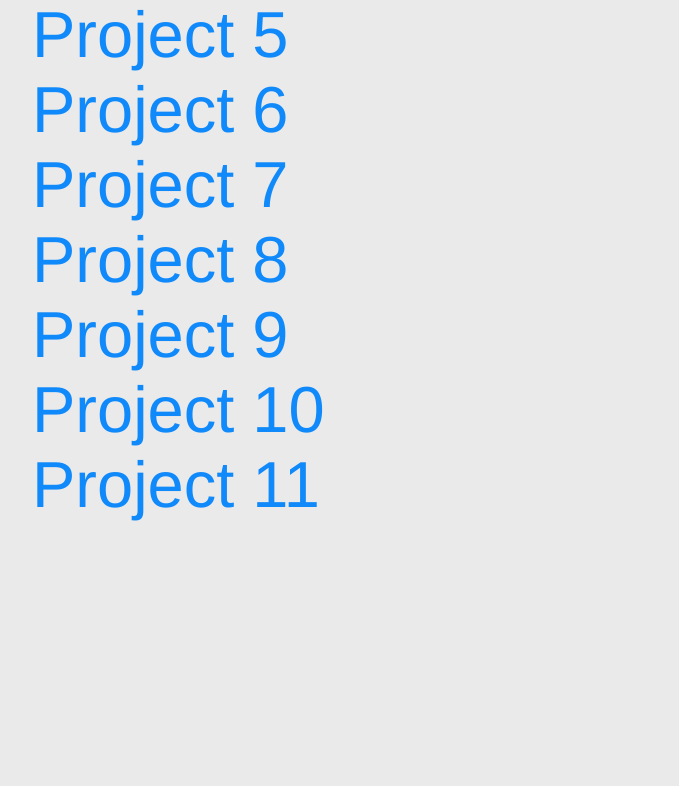
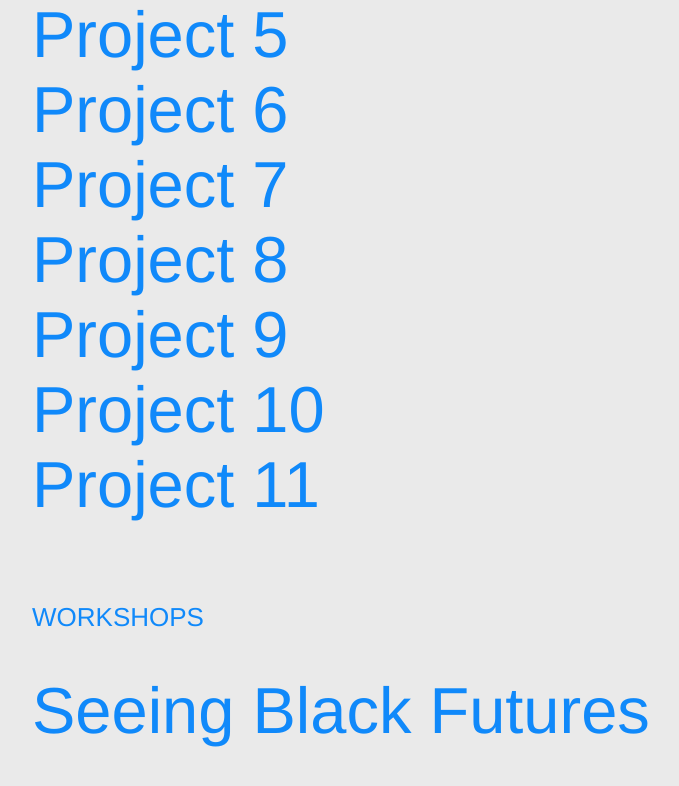
Before and after one commit to annabellepress/interaction2021, a plain HTML site: page index.html in a window 1280 px wide. Shown: the part 1572-2358 px from the top of the page, without its empty margins (36-715 px from the left). Before the commit the page ends 2174 px from the top, so only its background shows below. Drawn offline with Linux system fonts and the light colour scheme.

Commit message:
Update index.html

```diff
--- a/index.html
+++ b/index.html
@@ -41,5 +41,11 @@
 		<div class="project10">Project 10</div>
 		<div class="project11">Project 11</div>
 	</section>
+	<div class="title">Workshops</div>
+	<section class="workshops">
+		<div class="project1>
+			<a target="_blank" href="https://annabellepress.github.io/responsiveworkshop/responsive.html">Seeing Black Futures</a>
+		</div>
+	</section>
 </body>
 </html>
```
